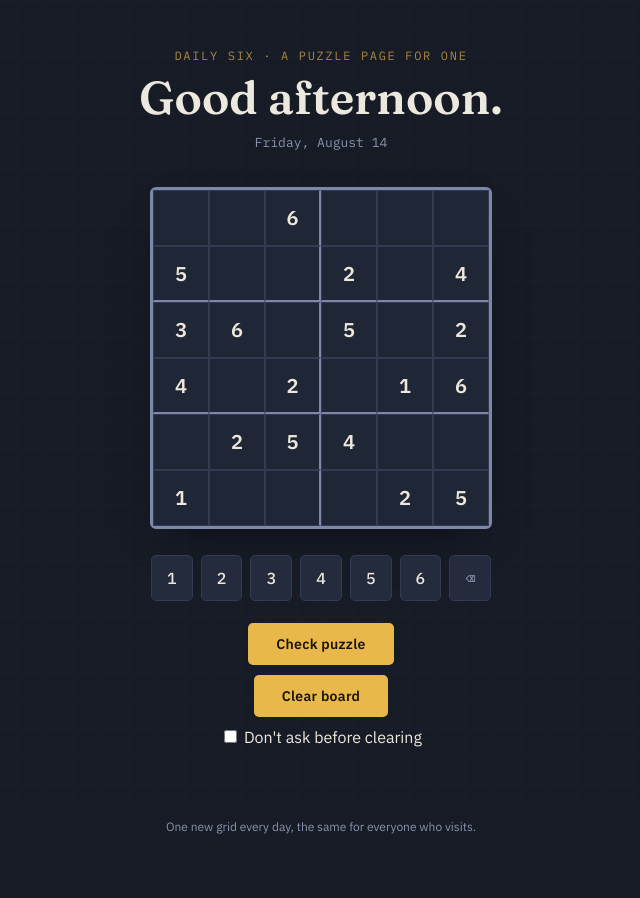
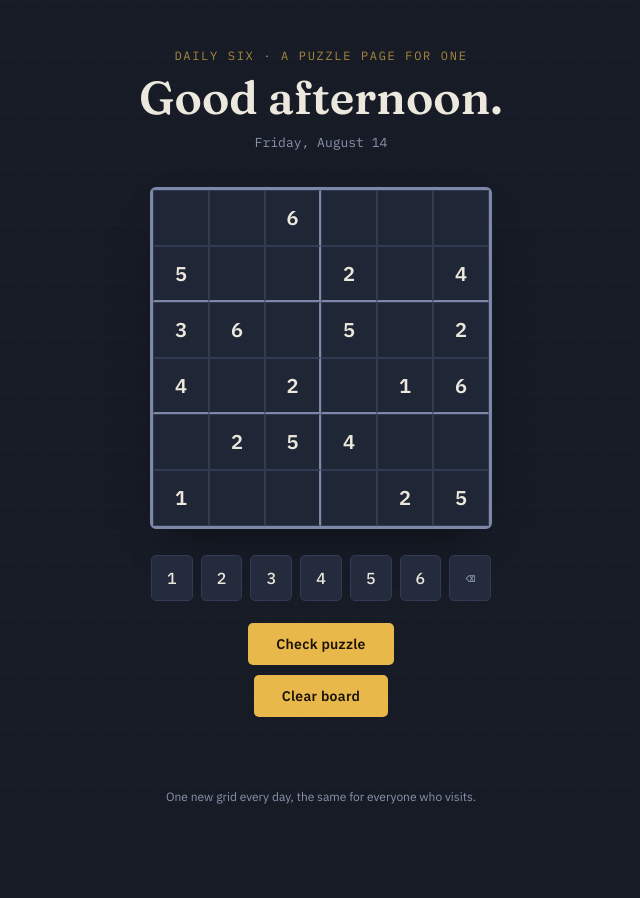
Before and after one commit to thebluehomosapien/sudokuonline, a Flask app: page / in a window 1280 px wide. Shown: the whole page, without its empty margins (319-959 px from the left). After the commit the page ends 804 px from the top, so only its background shows below. Run offline with Flask 3, Linux system fonts and the light colour scheme.

Commit message:
get rid of the extra skipconfirmchk

```diff
--- a/templates/index.html
+++ b/templates/index.html
@@ -38,8 +38,6 @@
       <div class="actions">
         <button id="checkBtn" class="check-btn">Check puzzle</button>
         <button id="clearBtn" class="check-btn">Clear board</button>
-        <label class="skip-confirm"> <input type="checkbox" id="skipConfirmChk"> Don't ask before clearing</label>
-
         <p id="statusMsg" class="status-msg" role="status" aria-live="polite"></p>
       </div>
     </div>
```
